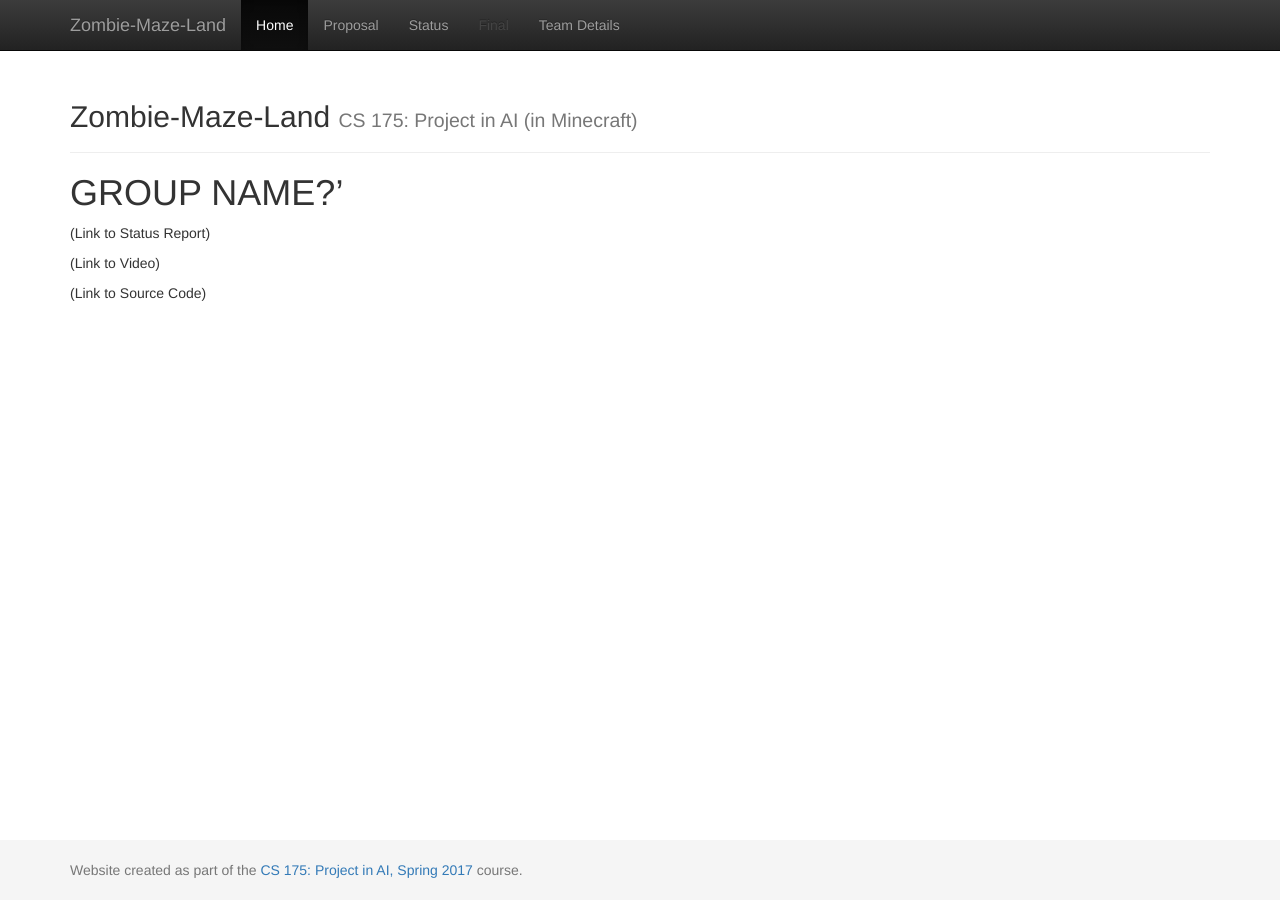
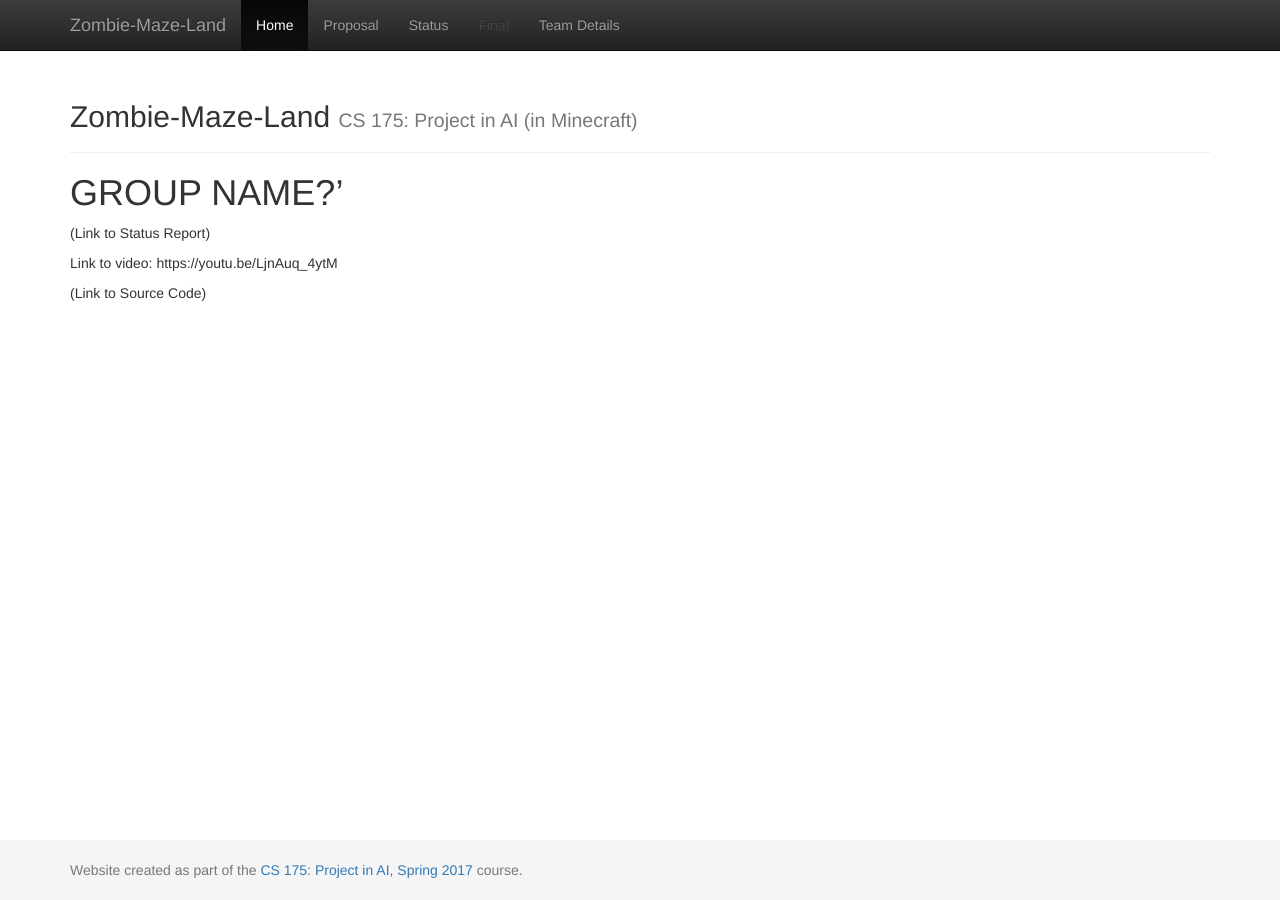
Before and after one commit to becamorin20/Group-16, a Jekyll site: the page built from docs/index.md, in a window 1280 px wide. Built offline with Jekyll 4.4.1, drawn with Linux system fonts in a browser that asks for light colours; some of the changed lines change nothing that is shown.

Commit message:
Update index.md

```diff
--- a/docs/index.md
+++ b/docs/index.md
@@ -7,6 +7,6 @@ title:  Home
 
 (Link to Status Report)
 
-(Link to Video)
+Link to video: https://youtu.be/LjnAuq_4ytM
 
 (Link to Source Code)
```
